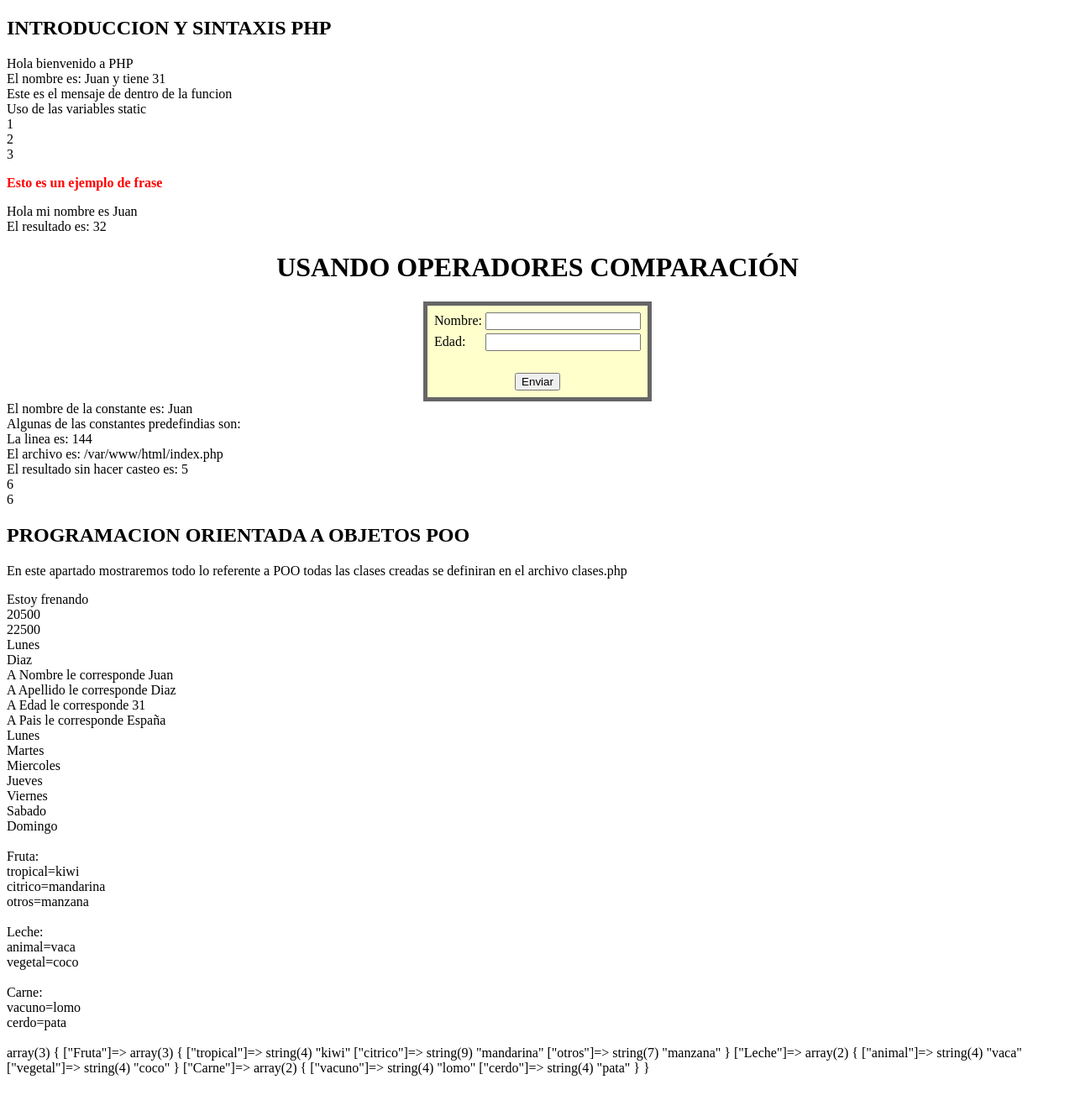
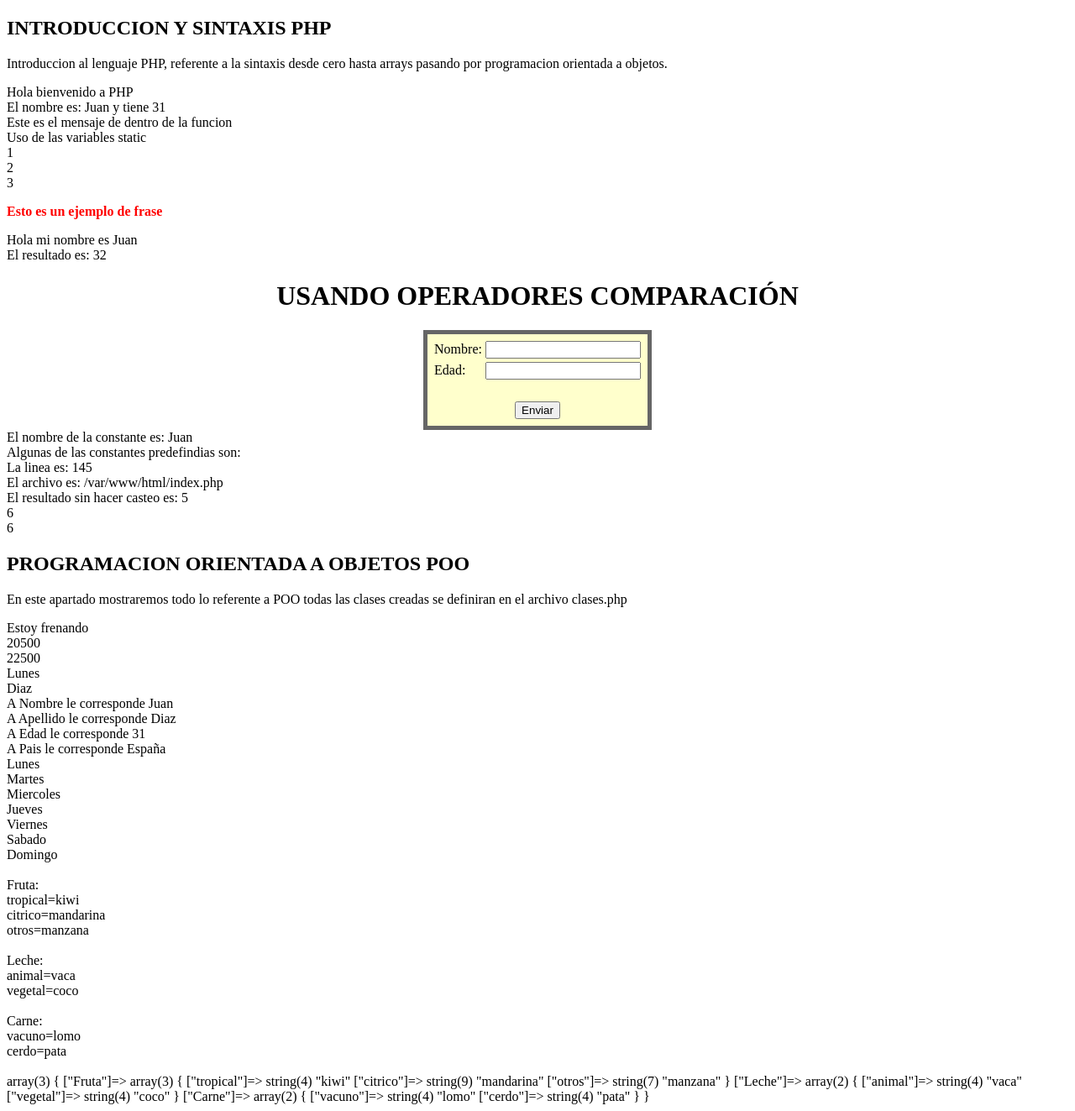
Before and after one commit to fonsy91/PHP, a PHP site: page / in a window 1280 px wide. Shown: the whole page at 84% size. Before the commit the page ends 1281 px from the top, so only its background shows below. Run offline with PHP 8.4, Linux system fonts and the light colour scheme.

Commit message:
Cmabio de parrafo

```diff
--- a/index.php
+++ b/index.php
@@ -33,6 +33,7 @@
 </head>
 <body>
     <h2>INTRODUCCION Y SINTAXIS PHP</h2>
+    <p>Introduccion al lenguaje PHP, referente a la sintaxis desde cero hasta arrays pasando por programacion orientada a objetos.</p>
     <?php
         //Curso de PHP: https://www.youtube.com/watch?v=IOdmCo_7U6s&list=PLU8oAlHdN5BkinrODGXToK9oPAlnJxmW_&index=4&ab_channel=pildorasinformaticas
         //Para acceder al phpMyadmin se debe introducir user root y contraseña la misma que tengo cuando instale mysql
```
